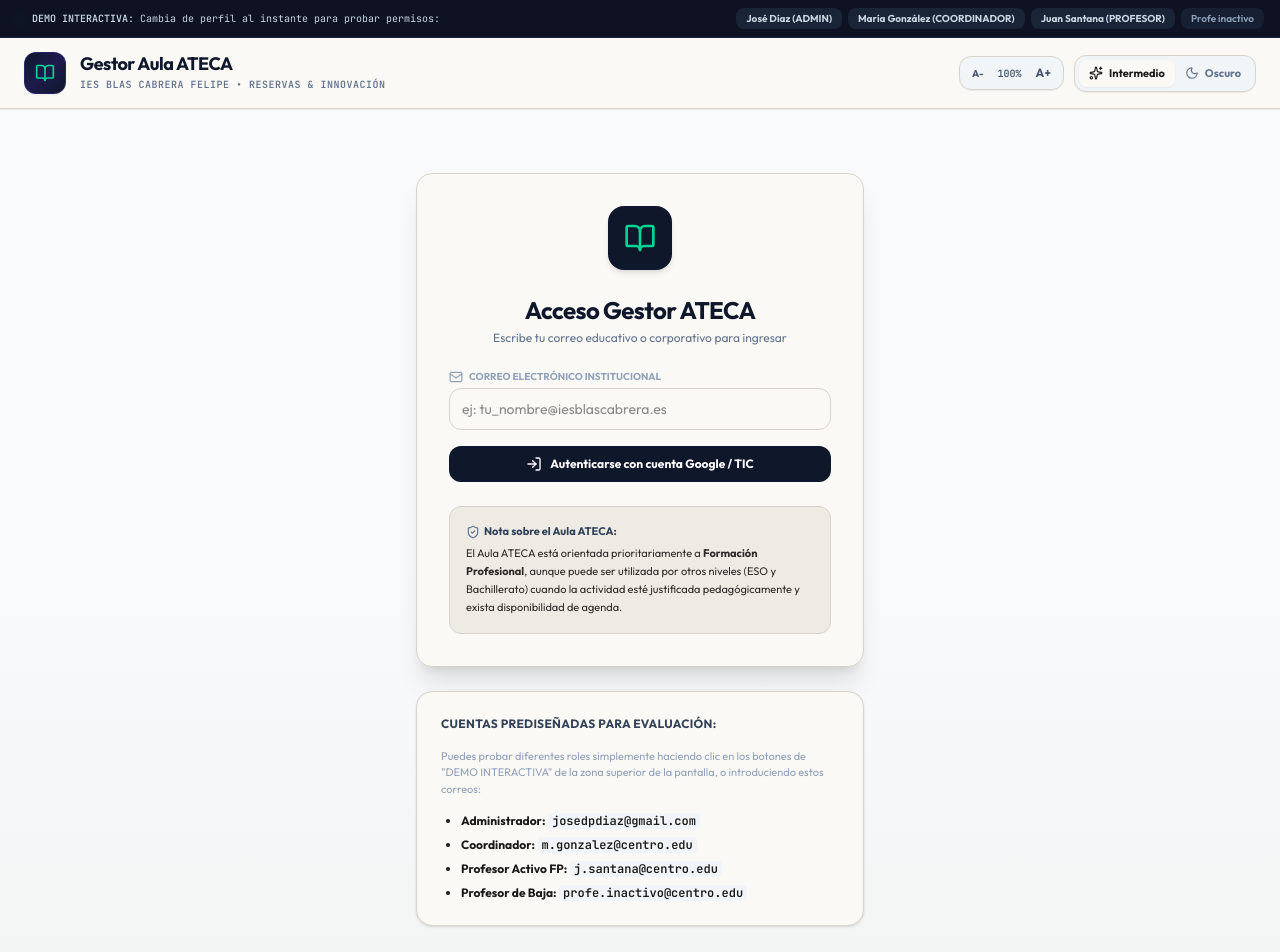
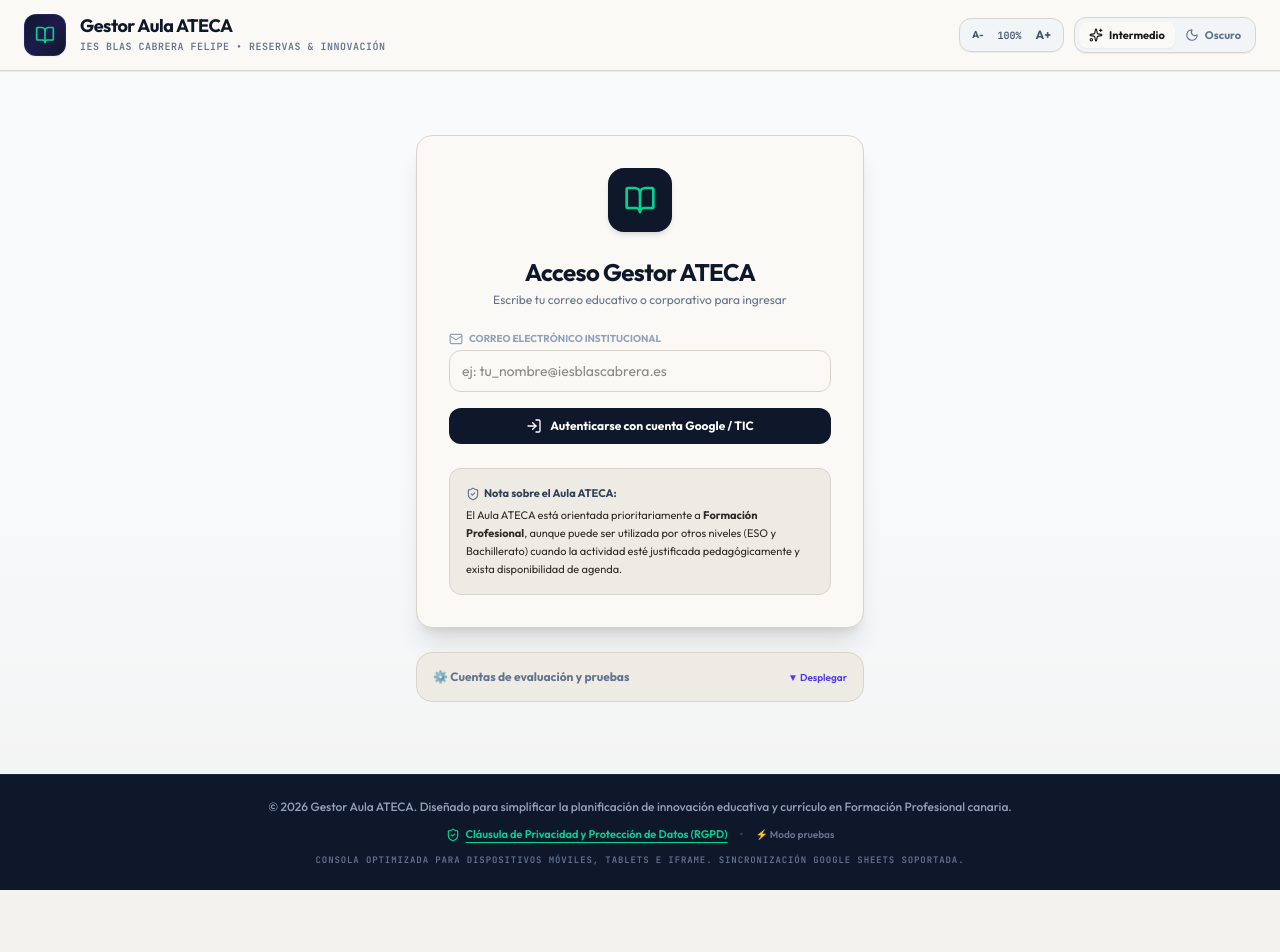
Before and after one commit to josedpdiaz/Reservas-Aula-ATECA-v.1.0.1, a React (Vite) app: page / in a window 1280 px wide. Shown: the top 952 px of the page. After the commit the page ends 890 px from the top, so only its background shows below. Built offline with nearby package versions, Linux system fonts and the light colour scheme.

Commit message:
UI: barra DEMO INTERACTIVA oculta por defecto para produccion con modo pruebas discreto

```diff
--- a/src/App.tsx
+++ b/src/App.tsx
@@ -109,6 +109,9 @@ export default function App() {
   // Privacy & RGPD modal state
   const [showPrivacyModal, setShowPrivacyModal] = useState(false);
 
+  // Toggle for interactive demo bar (hidden by default for clean production look)
+  const [showDemoBar, setShowDemoBar] = useState(false);
+
   // Email notifications & logs modals
   const [notificationModalOpen, setNotificationModalOpen] = useState(false);
   const [emailLogsModalOpen, setEmailLogsModalOpen] = useState(false);
@@ -193,15 +196,16 @@ export default function App() {
   return (
     <div className="min-h-screen bg-gradient-to-b from-slate-50 via-slate-50 to-indigo-50/20 text-slate-800 flex flex-col font-sans selection:bg-indigo-100 selection:text-indigo-900">
 
-      {/* NO-PRINT ALERT AND QUICK SIMULATED LOGIN SELECTOR PANEL */}
-      <div className="bg-slate-950/95 backdrop-blur-md border-b border-slate-800/80 px-4 py-2 text-white no-print text-xs flex flex-col md:flex-row justify-between items-center gap-2">
+      {/* NO-PRINT ALERT AND QUICK SIMULATED LOGIN SELECTOR PANEL (Oculta por defecto para producción) */}
+      {showDemoBar && (
+        <div className="bg-slate-950/95 backdrop-blur-md border-b border-slate-800/80 px-4 py-2 text-white no-print text-xs flex flex-col md:flex-row justify-between items-center gap-2 animate-fade-in">
           <div className="flex items-center gap-2">
             <span className="w-2 h-2 rounded-full bg-emerald-400 animate-ping"></span>
             <span className="font-mono text-[10px] text-slate-300">
-            <strong>DEMO INTERACTIVA:</strong> Cambia de perfil al instante para probar permisos:
+              <strong>MODO PRUEBAS / EVALUACIÓN:</strong> Cambia de perfil al instante:
             </span>
           </div>
-        <div className="flex flex-wrap gap-1.5">
+          <div className="flex flex-wrap items-center gap-1.5">
             <button
               onClick={() => handleProfileSwitch('josedpdiaz@gmail.com')}
               className={`px-2.5 py-1 rounded-lg font-bold cursor-pointer transition-all text-[10px] ${
@@ -227,13 +231,22 @@ export default function App() {
               Juan Santana (PROFESOR)
             </button>
             <button
-            onClick={() => handleProfileSwitch('profe.inactivo@centro.edu')}
-            className="px-2.5 py-1 rounded-lg font-semibold bg-slate-800/60 hover:bg-slate-800 text-slate-400 cursor-pointer text-[10px] transition-colors"
+              onClick={() => handleProfileSwitch('p.ramirez@centro.edu')}
+              title="Prueba de acceso con usuario desactivado"
+              className="px-2.5 py-1 rounded-lg font-semibold bg-rose-950/60 hover:bg-rose-900/80 text-rose-300 border border-rose-800/40 cursor-pointer text-[10px] transition-colors"
             >
-            Profe inactivo
+              Profe inactivo (Pedro R.)
+            </button>
+            <button
+              onClick={() => setShowDemoBar(false)}
+              className="ml-2 px-2 py-0.5 rounded-md text-[10px] bg-slate-800 hover:bg-slate-700 text-slate-400 hover:text-white transition-colors cursor-pointer"
+              title="Ocultar esta barra"
+            >
+              ✕ Ocultar
             </button>
           </div>
         </div>
+      )}
 
       {/* PRIMARY APPLICATION HEADER BRAND */}
       <header className="bg-white/80 backdrop-blur-md border-b border-slate-200/70 py-3.5 px-6 flex flex-col sm:flex-row justify-between items-center gap-4 no-print shadow-2xs sticky top-0 z-30">
@@ -424,16 +437,33 @@ export default function App() {
               </div>
             </div>
 
-            <div className="bg-white border border-slate-200 rounded-2xl p-6 shadow-sm space-y-4">
-              <h3 className="text-xs font-bold text-slate-700 uppercase tracking-wide">Cuentas prediseñadas para evaluación:</h3>
-              <p className="text-[11px] text-slate-400">Puedes probar diferentes roles simplemente haciendo clic en los botones de "DEMO INTERACTIVA" de la zona superior de la pantalla, o introduciendo estos correos:</p>
-              <ul className="text-xs space-y-2 text-slate-550 list-disc pl-5">
-                <li><strong>Administrador:</strong> <code className="bg-slate-100 px-1 font-semibold rounded">josedpdiaz@gmail.com</code></li>
-                <li><strong>Coordinador:</strong> <code className="bg-slate-100 px-1 font-semibold rounded">m.gonzalez@centro.edu</code></li>
-                <li><strong>Profesor Activo FP:</strong> <code className="bg-slate-100 px-1 font-semibold rounded">j.santana@centro.edu</code></li>
-                <li><strong>Profesor de Baja:</strong> <code className="bg-slate-100 px-1 font-semibold rounded">profe.inactivo@centro.edu</code></li>
+            {/* Desplegable discreto de cuentas para fase de pruebas */}
+            <details className="bg-slate-50/80 border border-slate-200/80 rounded-2xl p-4 text-left group">
+              <summary className="text-xs font-bold text-slate-500 hover:text-slate-700 cursor-pointer flex items-center justify-between select-none">
+                <span className="flex items-center gap-1.5">
+                  <span>⚙️ Cuentas de evaluación y pruebas</span>
+                </span>
+                <span className="text-[10px] text-indigo-600 font-semibold group-open:rotate-180 transition-transform">▼ Desplegar</span>
+              </summary>
+              <div className="pt-3 space-y-3 text-xs text-slate-500 border-t border-slate-200/60 mt-3 animate-fade-in">
+                <p className="text-[11px] text-slate-400">Puedes introducir estos correos de prueba o activar la barra superior de cambio rápido:</p>
+                <ul className="text-xs space-y-1.5 text-slate-600 list-disc pl-5">
+                  <li><strong>Administrador:</strong> <code className="bg-white border border-slate-200 px-1 font-semibold rounded">josedpdiaz@gmail.com</code></li>
+                  <li><strong>Coordinador:</strong> <code className="bg-white border border-slate-200 px-1 font-semibold rounded">m.gonzalez@centro.edu</code></li>
+                  <li><strong>Profesor Activo FP:</strong> <code className="bg-white border border-slate-200 px-1 font-semibold rounded">j.santana@centro.edu</code></li>
+                  <li><strong>Profesor Desactivado/Baja:</strong> <code className="bg-white border border-slate-200 px-1 font-semibold rounded">p.ramirez@centro.edu</code></li>
                 </ul>
+                <div className="pt-1">
+                  <button
+                    type="button"
+                    onClick={() => setShowDemoBar(!showDemoBar)}
+                    className="text-[11px] font-bold text-indigo-600 hover:text-indigo-800 underline cursor-pointer"
+                  >
+                    {showDemoBar ? '✕ Ocultar barra superior de Demo' : '⚡ Mostrar barra superior de cambio rápido'}
+                  </button>
                 </div>
+              </div>
+            </details>
           </div>
         ) : (
           /* FULL APPLICATION SHELL FOR WORKFLOWS */
@@ -720,12 +750,20 @@ export default function App() {
       {/* LOWER FOOTER BRAND (Hidden when printing reports) */}
       <footer className="mt-12 py-6 bg-slate-900 border-t border-slate-800 text-slate-400 text-center text-[10px] md:text-xs font-medium no-print space-y-2">
         <p>© 2026 Gestor Aula ATECA. Diseñado para simplificar la planificación de innovación educativa y currículo en Formación Profesional canaria.</p>
-        <div className="flex items-center justify-center gap-4 text-[11px] text-slate-400 font-semibold pt-1">
+        <div className="flex flex-wrap items-center justify-center gap-3 text-[11px] text-slate-400 font-semibold pt-1">
           <button
             onClick={() => setShowPrivacyModal(true)}
             className="inline-flex items-center gap-1.5 text-emerald-400 hover:text-emerald-300 underline underline-offset-4 transition-colors cursor-pointer"
           >
             <ShieldCheck className="w-3.5 h-3.5" /> Cláusula de Privacidad y Protección de Datos (RGPD)
+          </button>
+          <span className="text-slate-700 select-none">•</span>
+          <button
+            onClick={() => setShowDemoBar(prev => !prev)}
+            className="text-slate-500 hover:text-slate-300 transition-colors cursor-pointer text-[10px]"
+            title="Alternar barra de cambio rápido de perfil para pruebas"
+          >
+            {showDemoBar ? '✕ Ocultar barra de pruebas' : '⚡ Modo pruebas'}
           </button>
         </div>
         <p className="text-slate-500 font-bold font-mono uppercase text-[9px] tracking-widest pt-1">
```
Lines whose indentation alone changed are shown as unchanged.
